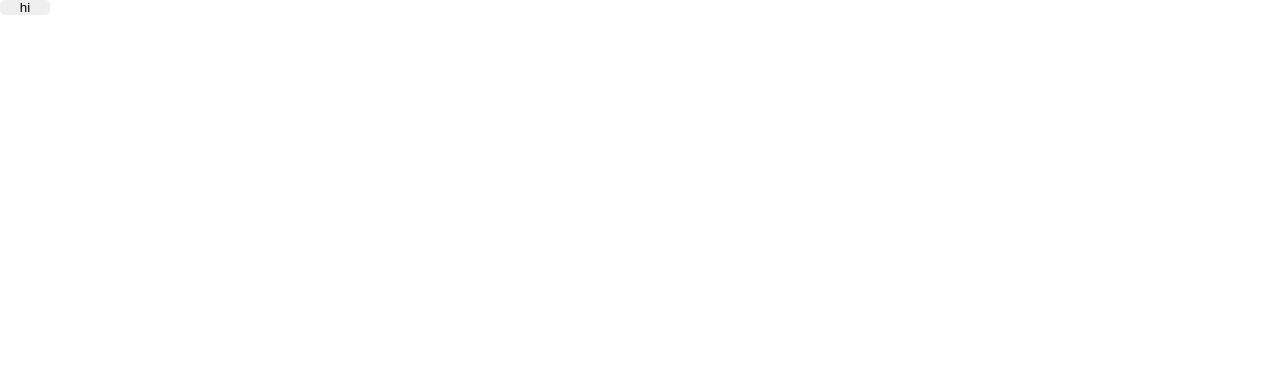
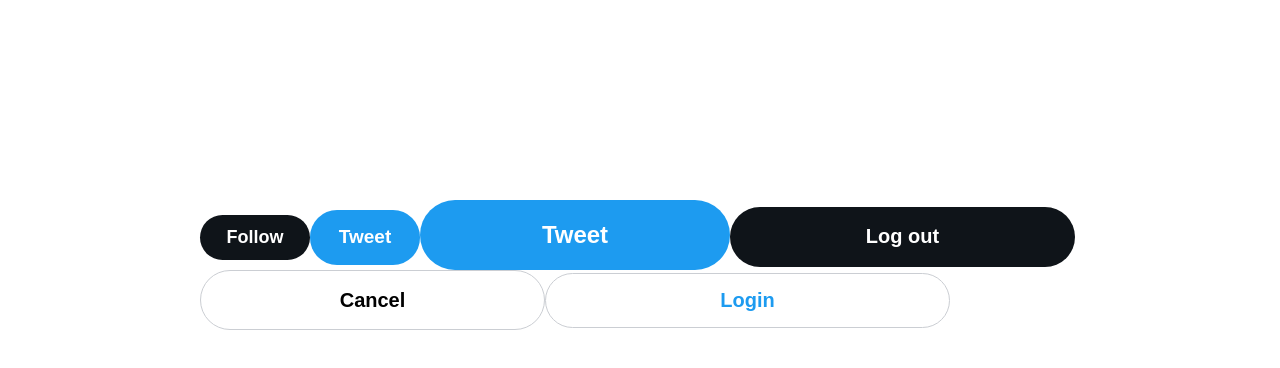
Before and after one commit to GeuDayGa5Jo/clone-frontend, a React (Create React App) app: page / in a window 1280 px wide. Shown: the top 368 px of the page. Built offline with nearby package versions, Linux system fonts and the light colour scheme.

Commit message:
[지운] 버튼 스타일드 컴포넌트 생성

```diff
--- a/src/elem/Button.jsx
+++ b/src/elem/Button.jsx
@@ -9,26 +9,86 @@ export default Button;
 
 const StButton = styled.button`
   cursor: pointer;
+  text-align: center;
+  width: ${(props) => props.wd};
   background-color: ${(props) => props.bgColor};
   color: ${(props) => props.color};
+  border-radius: ${(props) => props.borderR};
   border: 0px solid #222;
-  border-radius: 5px;
-  ${({ name }) => {
-    switch (name) {
+  transition: 0.5 ease-in-out;
+  ${({ theme }) => {
+    switch (theme) {
       case "follow":
         return css`
           background-color: rgb(15, 20, 25);
-          padding-left: 16px;
-          padding-right: 16px;
+          border-radius: 25px;
+          color: white;
+          font-size: 18px;
+          width: 110px;
+          height: 45px;
+          font-weight: 700;
         `;
-      case "medium":
+      case "tweet-sm":
         return css`
-          width: 100px;
+          background-color: #1d9bf0;
+          border-radius: 27px;
+          color: white;
+          font-size: 19px;
+          width: 110px;
+          height: 55px;
+          font-weight: 700;
+          margin: 0 auto;
         `;
-      case "small":
+      case "tweet-lg":
         return css`
-          width: 80px;
-          height: 25px;
+          background-color: #1d9bf0;
+          border-radius: 35px;
+          color: white;
+          font-size: 24px;
+          width: 310px;
+          height: 70px;
+          font-weight: 700;
+          margin: 0 auto;
+        `;
+      case "logout-btn":
+        return css`
+          background-color: rgb(15, 20, 25);
+          border-radius: 35px;
+          color: white;
+          font-size: 20px;
+          width: 345px;
+          height: 60px;
+          font-weight: 700;
+          margin: 0 auto;
+        `;
+      case "cancel":
+        return css`
+          background-color: white;
+          border-radius: 35px;
+          font-size: 20px;
+          width: 345px;
+          height: 60px;
+          font-weight: 700;
+          margin: 0 auto;
+          border: 0.5px solid rgb(203, 206, 211);
+          :hover {
+            background-color: rgba(0, 0, 0, 0.1);
+          }
+        `;
+      case "login-btn":
+        return css`
+          background-color: ${(props) => props.bgColor || "white"};
+          color: ${(props) => props.fontC || "#1d9bf0;"};
+          border-radius: 35px;
+          font-size: 20px;
+          width: 405px;
+          height: 55px;
+          font-weight: 700;
+          margin: 0 auto;
+          border: 0.5px solid rgb(203, 206, 211);
+          :hover {
+            background-color: rgba(29, 155, 240, 0.1);
+          }
         `;
       default:
         return css`
--- a/src/pages/Main.jsx
+++ b/src/pages/Main.jsx
@@ -1,12 +1,27 @@
 import React from "react";
+import styled from "styled-components";
 import Button from "../elem/Button";
 
 const Main = () => {
   return (
-    <div>
-      <Button>hi</Button>
-    </div>
+    <Stdiv>
+      <Button theme="follow">Follow</Button>
+
+      <Button theme="tweet-sm">Tweet</Button>
+
+      <Button theme="tweet-lg">Tweet</Button>
+
+      <Button theme="logout-btn">Log out</Button>
+
+      <Button theme="cancel">Cancel</Button>
+
+      <Button theme="login-btn">Login</Button>
+    </Stdiv>
   );
 };
 
 export default Main;
+
+const Stdiv = styled.div`
+  margin: 200px;
+`;
--- a/src/shared/GlobalStyle.jsx
+++ b/src/shared/GlobalStyle.jsx
@@ -16,7 +16,7 @@ const GlobalStyle = createGlobalStyle`
   }
 
   html {
-    font-size: 10px;
+    font-size: 12px;
   }
 `;
 
```
